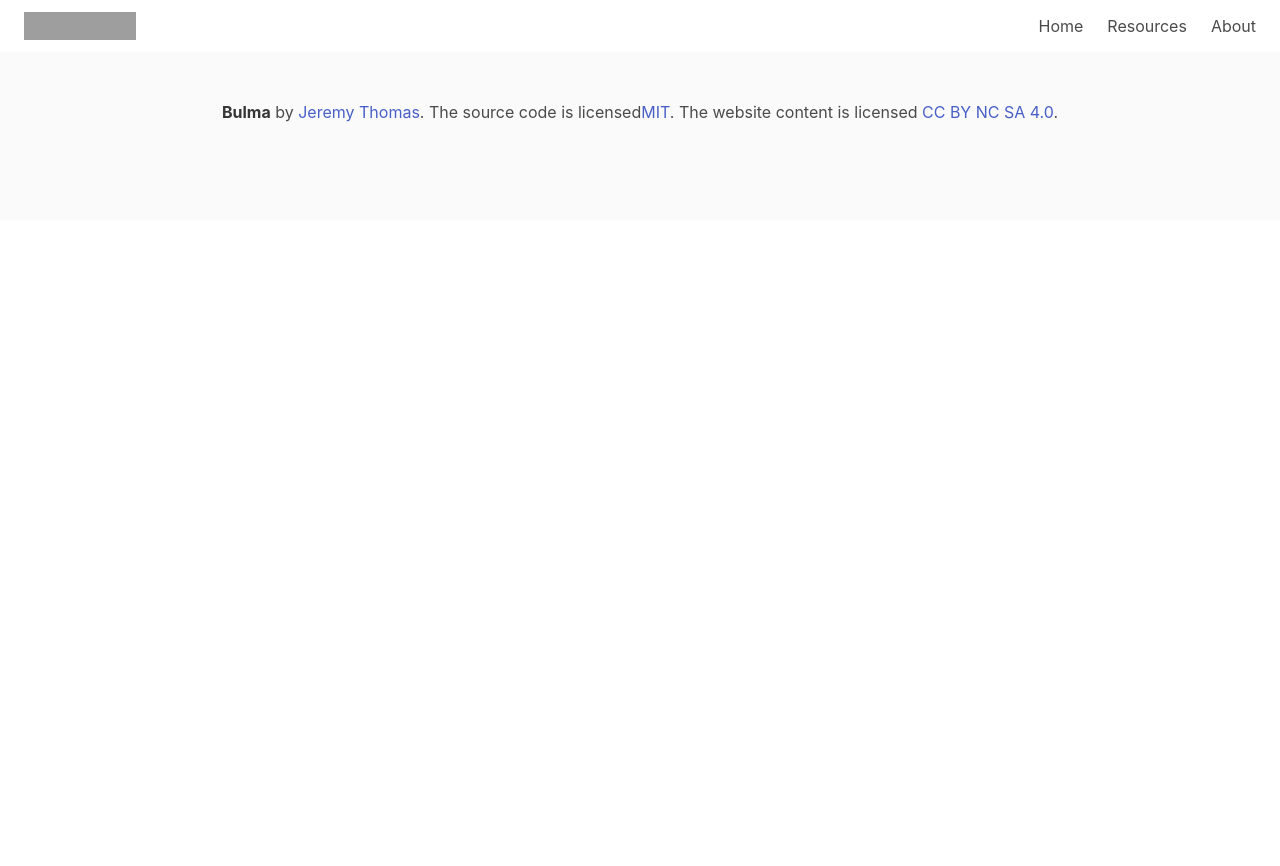
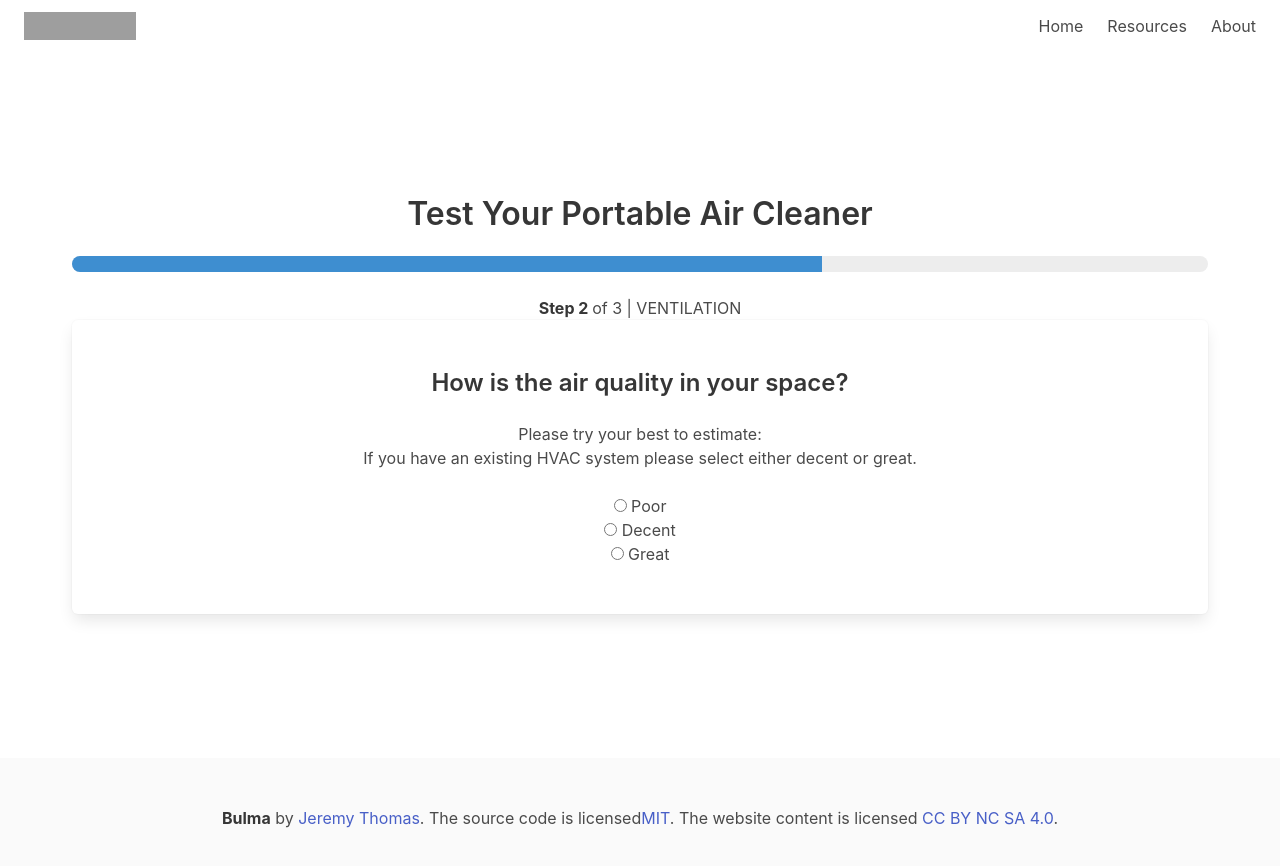
Before and after one commit to cmarq07/air-cleaner-calculator, a React (Create React App) app: page /formthree in a window 1280 px wide. Shown: the top 866 px of the page. Before the commit the page ends 800 px from the top, so only its background shows below. Built offline with nearby package versions, Linux system fonts and the light colour scheme; grey boxes are pictures that could not be loaded.

Commit message:
Add Form 3 (Stanley)

```diff
--- a/src/Routes.js
+++ b/src/Routes.js
@@ -1,7 +1,8 @@
 import { Routes, Route } from "react-router-dom";
 import Home from './components/Home.js';
 import FormLanding from './components/FormLanding.js';
-import FormTwo from "./components/FormTwo.js";
+import FormTwo from './components/FormTwo.js';
+import FormThree from './components/FormThree.js'
 
 export function RouteUrl() {
     return (
@@ -9,6 +10,7 @@ export function RouteUrl() {
             <Route path="/" element={<Home />} />
             <Route path="/formlanding" element={<FormLanding />} />
             <Route path="/formtwo" element={<FormTwo />} />
+            <Route path="/formthree" element={<FormThree/>} />
         </Routes>
     );
 }
--- /dev/null
+++ b/src/components/FormThree.js
@@ -0,0 +1,37 @@
+import '../App.css';
+
+export function FormThree() {
+    return (
+        <>
+            <section class="hero is-medium">
+                <div class="hero-body">
+                    <div class="container has-text-centered">
+                        <h1 class="title is-3">Test Your Portable Air Cleaner</h1>
+                        <progress class="progress is-info" value="66" max="100"></progress>
+                        <h2 className='has-text-centered'><strong>Step 2 </strong>of 3 | VENTILATION</h2>
+                        <div class="box p-6">
+                            <h4 class="subtitle is-4"> <strong>How is the air quality in your space? </strong></h4>
+                            <h5>Please try your best to estimate: <br /> If you have an existing HVAC system please select either decent or great.</h5>
+                            <br />
+                            <div class="control radio-list">
+                                <label class="radio">
+                                    <input type="radio" value="Poor" name="Poor" /> Poor
+                                </label>
+                                <br />
+                                <label class="radio">
+                                    <input type="radio" value="Decent" name="Decent" /> Decent
+                                </label>
+                                <br />
+                                <label class="radio">
+                                    <input type="radio" value="Great" name="Great" /> Great
+                                </label>
+                            </div>
+                        </div>
+                    </div>
+                </div>
+            </section>
+        </>
+    );
+}
+
+export default FormThree;
```
